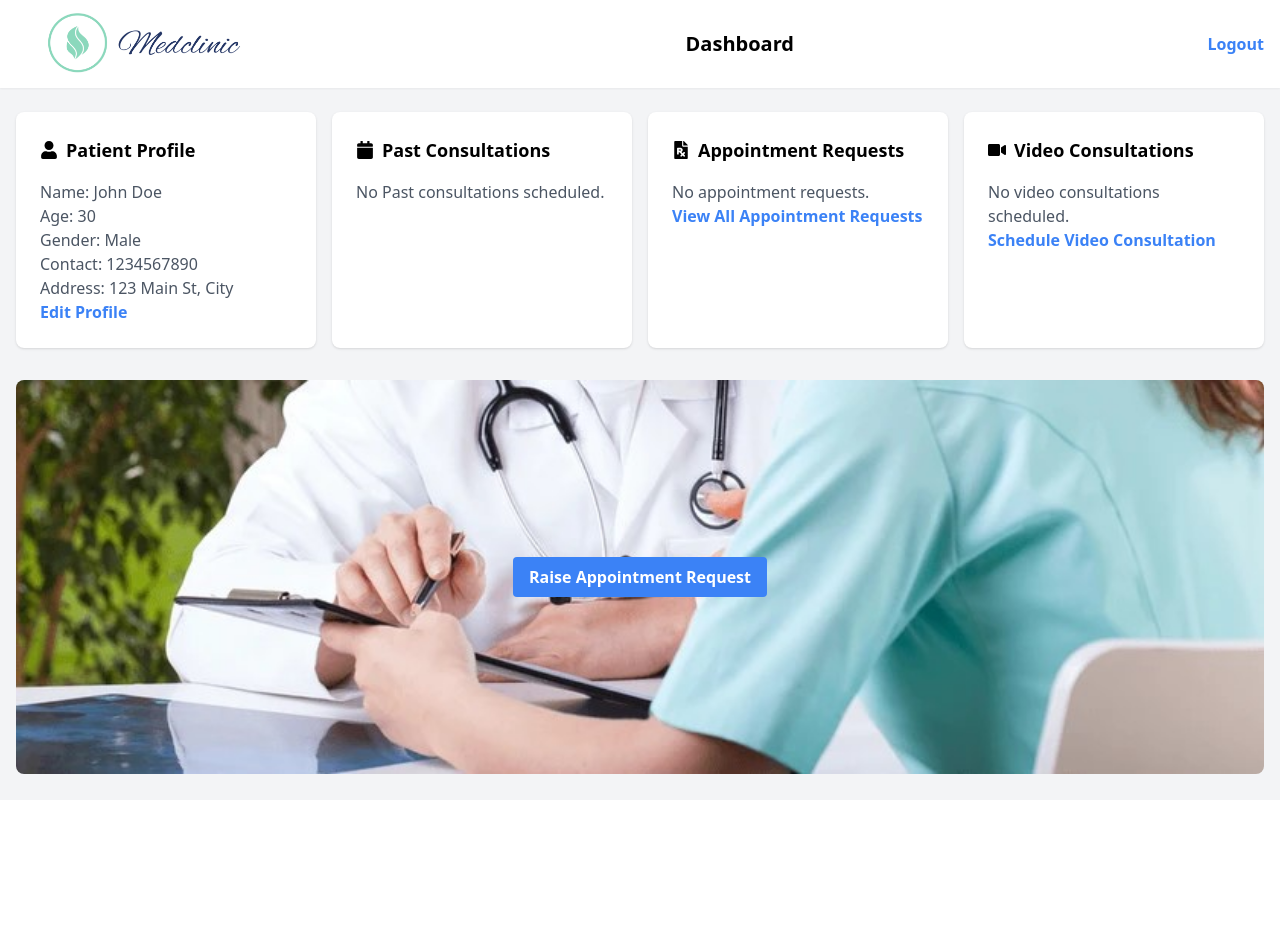
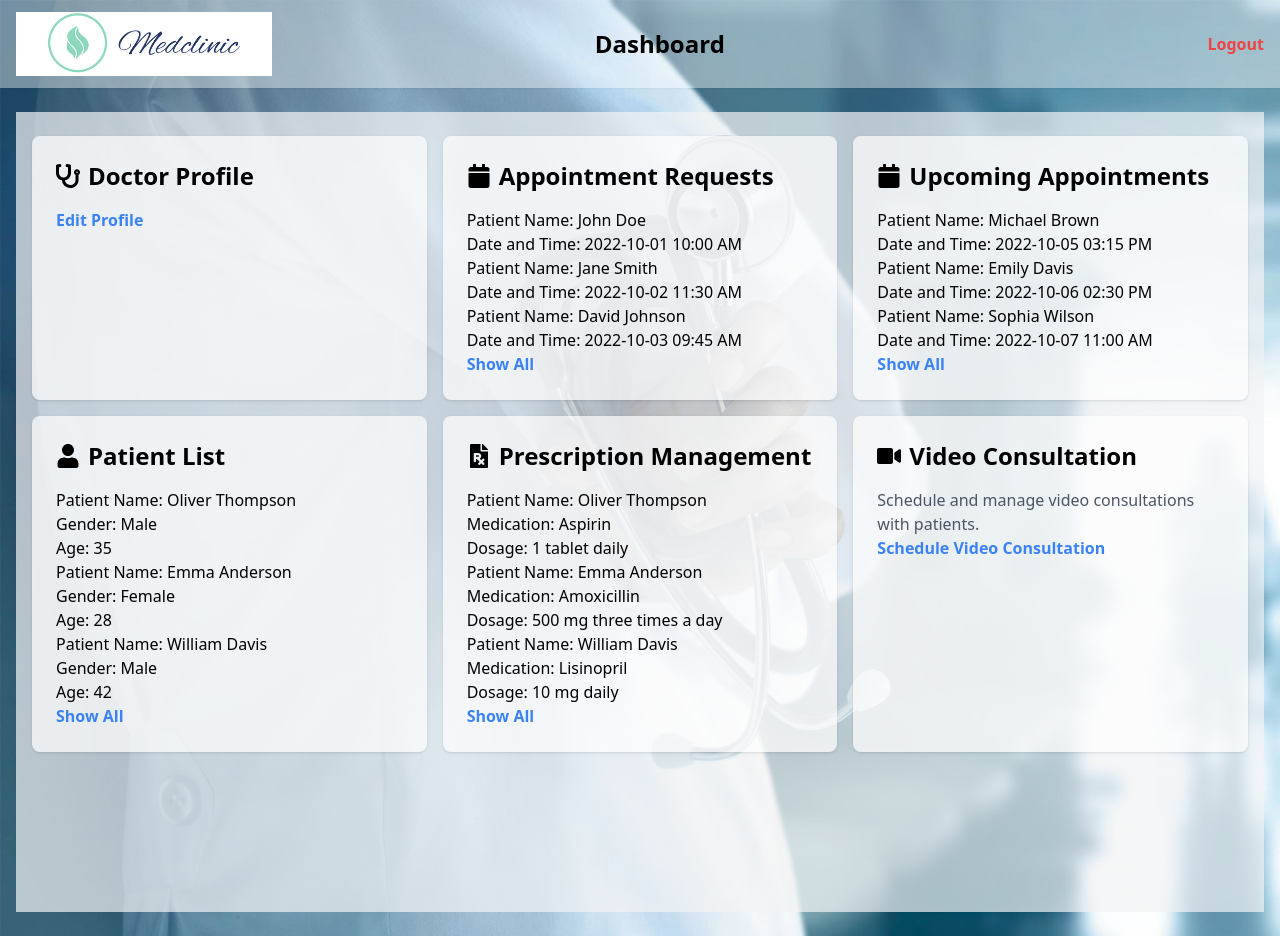
Before and after one commit to bharghavasagar2/MedClinic-Application, a React (Create React App) app in the folder my-clinic-app-client/: page /dashBoard in a window 1280 px wide. Before the commit the page ends 800 px from the top, so only its background shows below. Built offline with nearby package versions, Linux system fonts and the light colour scheme.

Commit message:
Added UI code

```diff
--- a/my-clinic-app-client/src/pages/Dashboard/DashboardComponent.js
+++ b/my-clinic-app-client/src/pages/Dashboard/DashboardComponent.js
@@ -4,16 +4,16 @@ import HeaderComponent from '../commonComponents/HeaderCommonComponent.js';
 import DashboardGrid from './DashboardGridComponent.js';
 import PatientScreen from './PatientDashboardMainContent.js';
 import DoctorDashboard from './DoctorDashboardMain.js';
-
+import backgroundImage from '../../images/homepage.jpg';
 const Dashboard = () => {
   return (
-    <div className="bg-gray-100 min-h-screen">
+    <div className="bg-gray-100 min-h-screen" style={{ backgroundImage: `url(${backgroundImage})`, backgroundSize: 'cover' }}>
       {/* Header Common Component */}
       <HeaderComponent />
       {/* Main Component */}
       {/* <DashboardGrid /> */}
-      <PatientScreen />
-      {/* <DoctorDashboard /> */}
+      {/* <PatientScreen /> */}
+      <DoctorDashboard />
     </div>
   );
 };
--- a/my-clinic-app-client/src/pages/Dashboard/DoctorDashboardMain.js
+++ b/my-clinic-app-client/src/pages/Dashboard/DoctorDashboardMain.js
@@ -30,11 +30,11 @@ const DoctorDashboard = () => {
 
   return (
     <main className="max-w-7xl mx-auto px-4 py-6">
-      <div className="bg-gray-100 min-h-screen">
+      <div className="bg-gray-100 min-h-screen bg-opacity-70">
         {/* Doctor Profile */}
-        <div className="max-w-7xl mx-auto px-4 py-6">
+        <div className="max-w-7xl mx-auto px-4 py-6 ">
           <div className="grid grid-cols-1 md:grid-cols-2 lg:grid-cols-3 gap-4">
-            <div className="bg-white rounded-lg shadow p-6">
+            <div className="bg-white rounded-lg shadow p-6 bg-opacity-70">
               <h2 className="flex items-center text-2xl font-bold mb-4">
                 <FaStethoscope className="mr-2" />
                 Doctor Profile
@@ -46,7 +46,7 @@ const DoctorDashboard = () => {
               </Link>
             </div>
 
-            <div className="bg-white rounded-lg shadow p-6">
+            <div className="bg-white rounded-lg shadow p-6 bg-opacity-70">
               <h2 className="flex items-center text-2xl font-bold mb-4">
                 <FaCalendar className="mr-2" />
                 Appointment Requests
@@ -73,7 +73,7 @@ const DoctorDashboard = () => {
               )}
             </div>
 
-            <div className="bg-white rounded-lg shadow p-6">
+            <div className="bg-white rounded-lg shadow p-6 bg-opacity-70">
               <h2 className="flex items-center text-2xl font-bold mb-4">
                 <FaCalendar className="mr-2" />
                 Upcoming Appointments
@@ -100,7 +100,7 @@ const DoctorDashboard = () => {
               )}
             </div>
 
-            <div className="bg-white rounded-lg shadow p-6">
+            <div className="bg-white rounded-lg shadow p-6 bg-opacity-70">
               <h2 className="flex items-center text-2xl font-bold mb-4">
                 <FaUser className="mr-2" />
                 Patient List
@@ -128,7 +128,7 @@ const DoctorDashboard = () => {
               )}
             </div>
 
-            <div className="bg-white rounded-lg shadow p-6">
+            <div className="bg-white rounded-lg shadow p-6 bg-opacity-70">
               <h2 className="flex items-center text-2xl font-bold mb-4">
                 <FaFilePrescription className="mr-2" />
                 Prescription Management
@@ -156,7 +156,7 @@ const DoctorDashboard = () => {
               )}
             </div>
 
-            <div className="bg-white rounded-lg shadow p-6">
+            <div className="bg-white rounded-lg shadow p-6 bg-opacity-70">
               <h2 className="flex items-center text-2xl font-bold mb-4">
                 <FaVideo className="mr-2" />
                 Video Consultation
--- a/my-clinic-app-client/src/pages/Dashboard/PatientDashboardMainContent.js
+++ b/my-clinic-app-client/src/pages/Dashboard/PatientDashboardMainContent.js
@@ -1,13 +1,13 @@
 import React from 'react';
 import { Link } from 'react-router-dom';
 import { FaUser, FaCalendar, FaVideo, FaFilePrescription } from 'react-icons/fa';
-import doctorImage from '../../images/doctorImage.jpg';
+import doctorVideo from '../../videos/doctorVideo.mp4';
 
 const PatientScreen = () => {
   return (
     <main className="max-w-7xl mx-auto px-4 py-6">
       <div className="grid grid-cols-1 sm:grid-cols-2 lg:grid-cols-4 gap-4">
-        <div className="bg-white rounded-lg shadow p-6">
+        <div className="bg-white rounded-lg shadow p-6 bg-opacity-70">
           <h2 className="flex items-center text-lg font-semibold mb-4">
             <FaUser className="mr-2" />
             Patient Profile</h2>
@@ -20,7 +20,7 @@ const PatientScreen = () => {
             Edit Profile
           </Link>
         </div>
-        <div className="bg-white rounded-lg shadow p-6">
+        <div className="bg-white rounded-lg shadow p-6 bg-opacity-70">
           <h2 className="flex items-center text-lg font-semibold mb-4">
             <FaCalendar className="mr-2" />
             Past Consultations
@@ -28,7 +28,7 @@ const PatientScreen = () => {
           <p className="text-gray-600">No Past consultations scheduled.</p>
         </div>
 
-        <div className="bg-white rounded-lg shadow p-6">
+        <div className="bg-white rounded-lg shadow p-6 bg-opacity-70">
           <h2 className="flex items-center text-lg font-semibold mb-4">
             <FaFilePrescription className="mr-2" />
             Appointment Requests
@@ -38,7 +38,7 @@ const PatientScreen = () => {
             View All Appointment Requests
           </Link>
         </div>
-        <div className="bg-white rounded-lg shadow p-6">
+        <div className="bg-white rounded-lg shadow p-6 bg-opacity-70">
           <h2 className="flex items-center text-lg font-semibold mb-4">
             <FaVideo className="mr-2" />
             Video Consultations
@@ -50,13 +50,26 @@ const PatientScreen = () => {
         </div>
       </div>
       <div className="mt-8 relative">
-        <img src={doctorImage} alt="Doctor" className="w-full h-auto rounded-lg" />
+        <video
+          src={doctorVideo}
+          autoPlay
+          muted
+          loop
+          className="w-full h-auto rounded-lg"
+          style={{ maxWidth: '100%', height: 'auto', maxHeight: '50vh' }}
+        >
+          Sorry, your browser doesn't support embedded videos.
+        </video>
         <div className="absolute top-1/2 left-1/2 transform -translate-x-1/2 -translate-y-1/2 text-center">
-          <button className="bg-blue-500 hover:bg-blue-600 text-white font-semibold px-4 py-2 rounded">
+          <button className="bg-blue-500 hover:bg-blue-600 text-white font-semibold px-4 py-2 rounded bg-opacity-90">
             Raise Appointment Request
           </button>
         </div>
       </div>
+
+
+
+
     </main>
   );
 };
--- a/my-clinic-app-client/src/pages/commonComponents/HeaderCommonComponent.js
+++ b/my-clinic-app-client/src/pages/commonComponents/HeaderCommonComponent.js
@@ -4,16 +4,18 @@ import logo from '../../images/medclinic-logo.jpg';
 
 const HeaderComponent = () => {
   return (
-    <header className="bg-white shadow-sm">
+    <header className="bg-white shadow-sm bg-opacity-40">
       <nav className="max-w-7xl mx-auto px-4 py-3 flex items-center justify-between">
         <Link to='/dashboard' className="w-64 h-15">
           <img className="w-full h-full object-cover" src={logo} alt="icon" />
         </Link>
         <div>
-          <h1 className="text-xl font-bold">Dashboard</h1>
+          <h1 className="text-2xl font-bold" style={{ marginRight: '10rem' }}>Dashboard</h1>
         </div>
+
+
         <div>
-          <Link to="/logout" className="text-blue-500 hover:text-blue-600 font-semibold">
+          <Link to="/logout" className="text-red-500 hover:text-red-600 font-semibold">
             Logout
           </Link>
         </div>
--- a/my-clinic-app-client/src/pages/loginComponent/AdminLoginPageComponent.js
+++ b/my-clinic-app-client/src/pages/loginComponent/AdminLoginPageComponent.js
@@ -26,7 +26,7 @@ const AdminLogin = () => {
     }
     let data = { username, password, role: 'admin' };
     dispatch(login({ data }));
-
+    console.log(state)
     navigate('/dashboard');
   };
 
@@ -41,6 +41,7 @@ const AdminLogin = () => {
             <label htmlFor="username" className="block text-gray-700">Username:</label>
             <input
               type="text"
+              size={50}
               id="username"
               className="w-full border-gray-300 rounded-md px-3 py-2 focus:outline-none focus:ring-2 focus:ring-blue-500"
               value={username}
--- a/my-clinic-app-client/src/pages/loginComponent/login.js
+++ b/my-clinic-app-client/src/pages/loginComponent/login.js
@@ -58,6 +58,7 @@ const LoginPage = () => {
                 <input
                   type="text"
                   id="username"
+                  size={50}
                   className="w-full border-gray-300 rounded-md px-3 py-2 focus:outline-none focus:ring-2 focus:ring-blue-500"
                   value={username}
                   onChange={(e) => setUsername(e.target.value)}
--- a/my-clinic-app-client/src/redux/commonSlice/commonSlice.js
+++ b/my-clinic-app-client/src/redux/commonSlice/commonSlice.js
@@ -52,7 +52,7 @@ export const create_Record = (name, url) => {
       const response = await api.post(url, data);
       return response.data;
     } catch (error) {
-      return thunkAPI.rejectWithValue(error.message);
+      return thunkAPI.rejectWithValue(error?.response?.data?.error ?? error.message);
     }
   }
   );
--- a/my-clinic-app-client/src/redux/reducers/authenticationSlice.js
+++ b/my-clinic-app-client/src/redux/reducers/authenticationSlice.js
@@ -31,7 +31,8 @@ const authenticationSlice = createSlice({
         state.loggedIn = false;
         state.userId = null;
         state.token = null;
-        state.error = action.payload.message;
+        console.log(action.payload)
+        state.error = action.payload;
       })
       .addCase(logOut.fulfilled, (state, action) => {
         state.loggedIn = false;
```
Also changed, not shown: my-clinic-app-client/src/pages/Dashboard/DashboardGridComponent.js (+4 -4 lines), my-clinic-app-client/src/pages/commonComponents/ModalComponent.js (added, +23 -0 lines), 1 other file (tests, documents, lock files or other folders).
